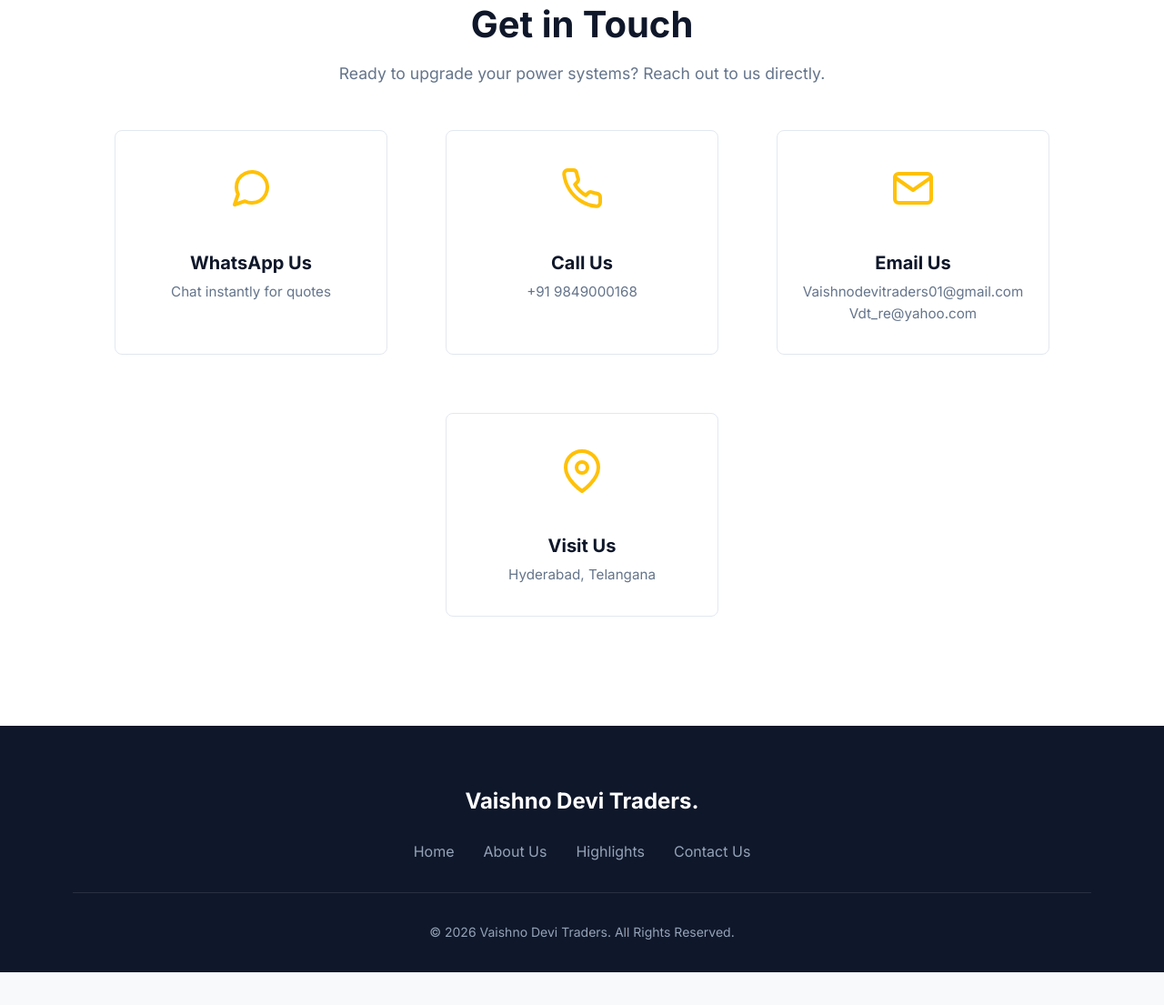
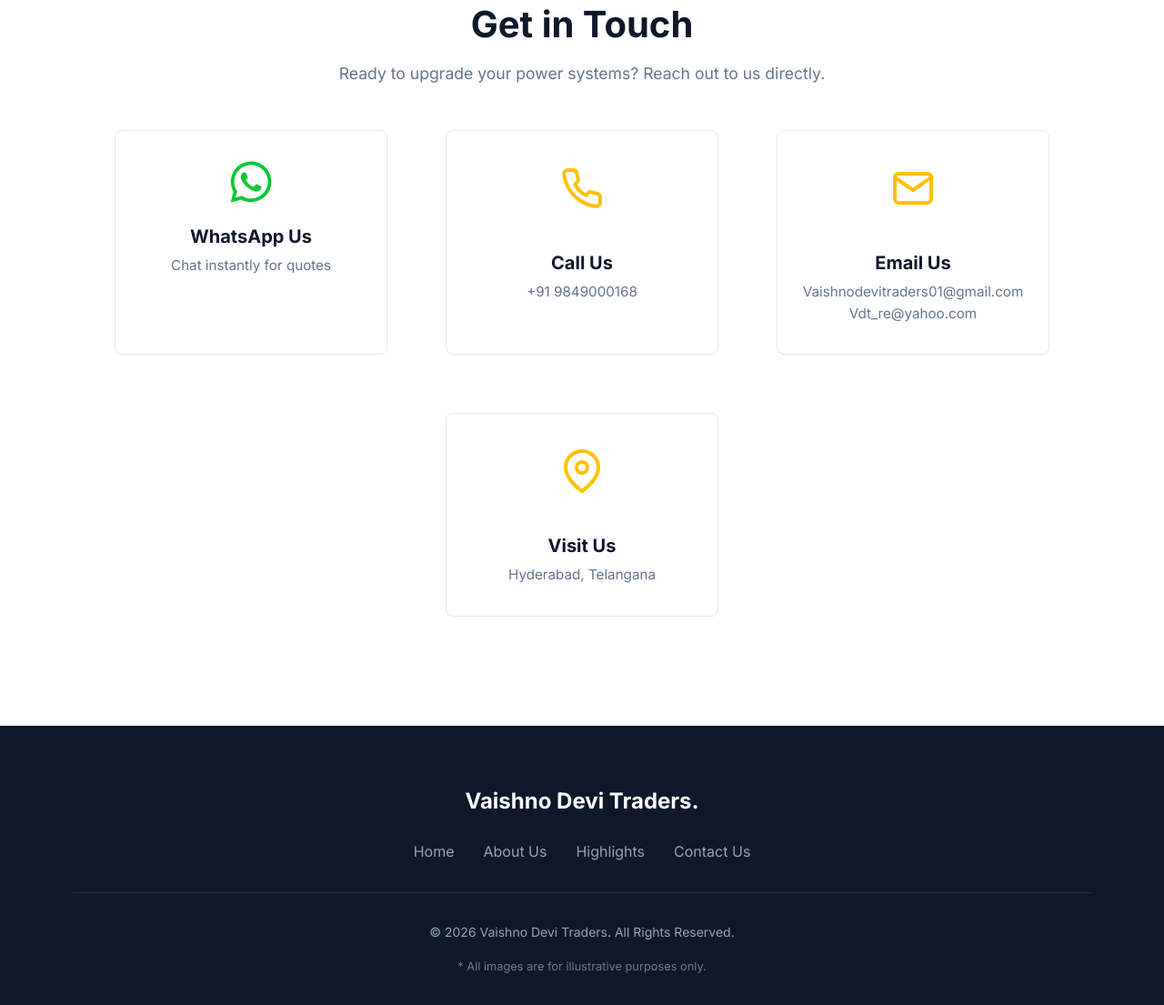
Before and after one commit to Abhishek690012/Vaishno_devi_website, a plain HTML site: page index.html in a window 1280 px wide. Shown: the part 2499-3604 px from the top of the page at 91% size. Before the commit the page ends 3568 px from the top, so only its background shows below. Drawn offline with Linux system fonts and the light colour scheme.

Commit message:
minor changes

```diff
--- a/assets/css/products.css
+++ b/assets/css/products.css
@@ -651,3 +651,9 @@ body.menu-open {
         display: none;
     }
 }
+
+.disclaimer {
+    font-size: 0.8rem;
+    opacity: 0.7;
+    margin-top: 1rem;
+}
--- a/assets/css/style.css
+++ b/assets/css/style.css
@@ -618,3 +618,16 @@ body.menu-open {
         --spacing-section: 80px; /* Reduce vertical gaps on mobile */
     }
 }
+
+.whatsapp-icon {
+    width: 48px;
+    height: 48px;
+    object-fit: contain;
+    filter: invert(48%) sepia(90%) saturate(600%) hue-rotate(85deg);
+}
+
+.disclaimer {
+    font-size: 0.8rem;
+    opacity: 0.7;
+    margin-top: 1rem;
+}
--- a/index.html
+++ b/index.html
@@ -4,6 +4,8 @@
     <meta charset="UTF-8">
     <meta name="viewport" content="width=device-width, initial-scale=1.0">
     <title>Vaishno Devi Traders</title>
+
+    <meta name="description" content="Servo voltage stabilizers, transformers and CVT systems for homes, offices and industries. Reliable power protection solutions by Vaishno Devi Traders.">
 
     <!-- Fonts: Inter for clean, modern corporate typography -->
     <link rel="preconnect" href="https://fonts.googleapis.com">
@@ -140,11 +142,12 @@
 
                 <div class="contact-grid reveal-wrapper">
                     <!-- WhatsApp Link -->
-                    <a href="https://wa.me/+919849000168?text=Hi,%20I'm%20interested%20in%20your%20products" target="_blank" class="contact-item reveal-item">
-                        <div class="contact-icon">
-                            <!-- WhatsApp SVG -->
-                            <svg xmlns="http://www.w3.org/2000/svg" width="48" height="48" viewBox="0 0 24 24" fill="none" stroke="currentColor" stroke-width="2" stroke-linecap="round" stroke-linejoin="round"><path d="M21 11.5a8.38 8.38 0 0 1-.9 3.8 8.5 8.5 0 0 1-7.6 4.7 8.38 8.38 0 0 1-3.8-.9L3 21l1.9-5.7a8.38 8.38 0 0 1-.9-3.8 8.5 8.5 0 0 1 4.7-7.6 8.38 8.38 0 0 1 3.8-.9h.5a8.48 8.48 0 0 1 8 8v.5z"></path></svg>
-                        </div>
+                    <a href="https://wa.me/+919849000168?text=Hi,%20I'm%20interested%20in%20your%20products" target="_blank" class="contact-item reveal-item"
+                        target="_blank"
+                        class="contact-item reveal-item">
+
+                        <img src="images/whatsapp.svg" class="contact-icon whatsapp-icon" alt="WhatsApp">
+
                         <h3>WhatsApp Us</h3>
                         <p>Chat instantly for quotes</p>
                     </a>
@@ -193,6 +196,9 @@
                 <a href="#contact">Contact Us</a>
             </div>
             <p class="copyright">&copy; 2026 Vaishno Devi Traders. All Rights Reserved.</p>
+            <p class="disclaimer">
+                * All images are for illustrative purposes only.
+            </p>
         </div>
     </footer>
 
```
Also changed, not shown: assets/js/products.js (+6 -6 lines), products.html (+5 -0 lines), images/home_background_mobile.jpeg (added), images/oil_cooled.jpeg (added), images/whatsapp.svg (added).
